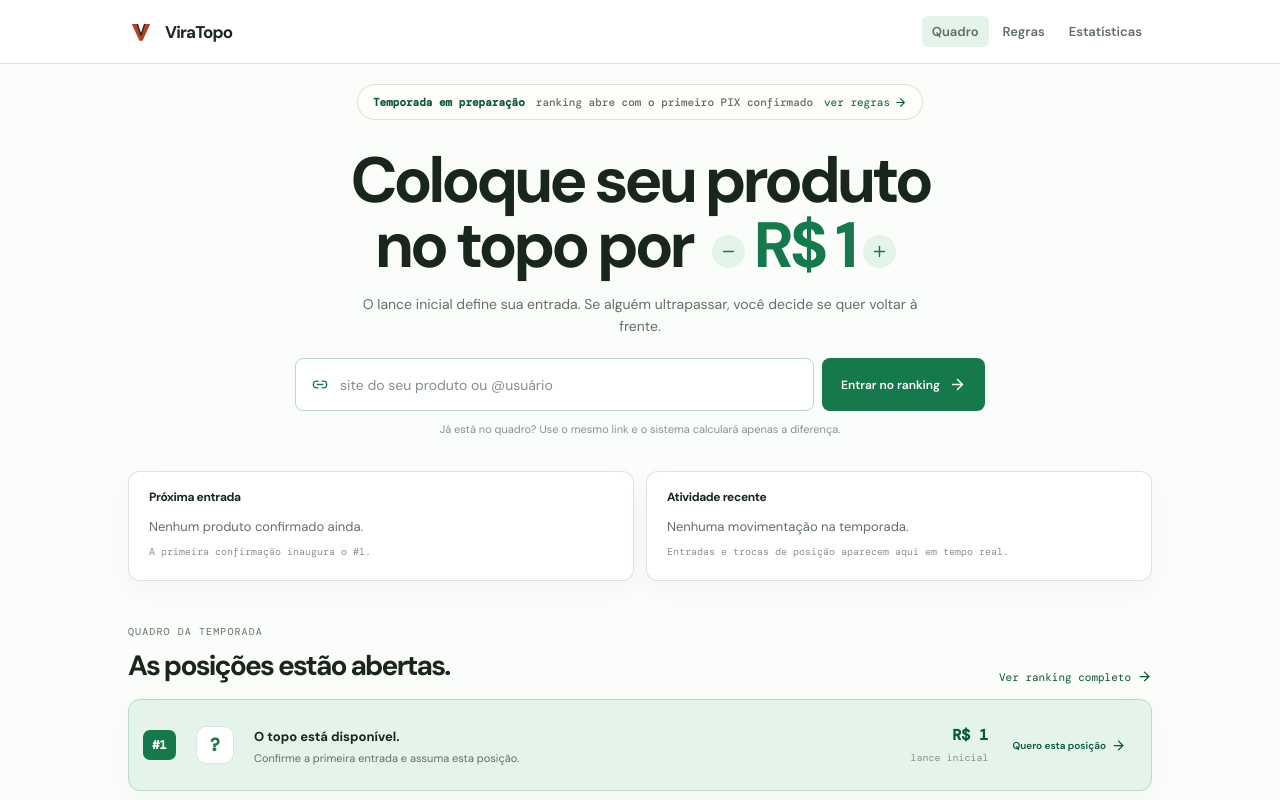
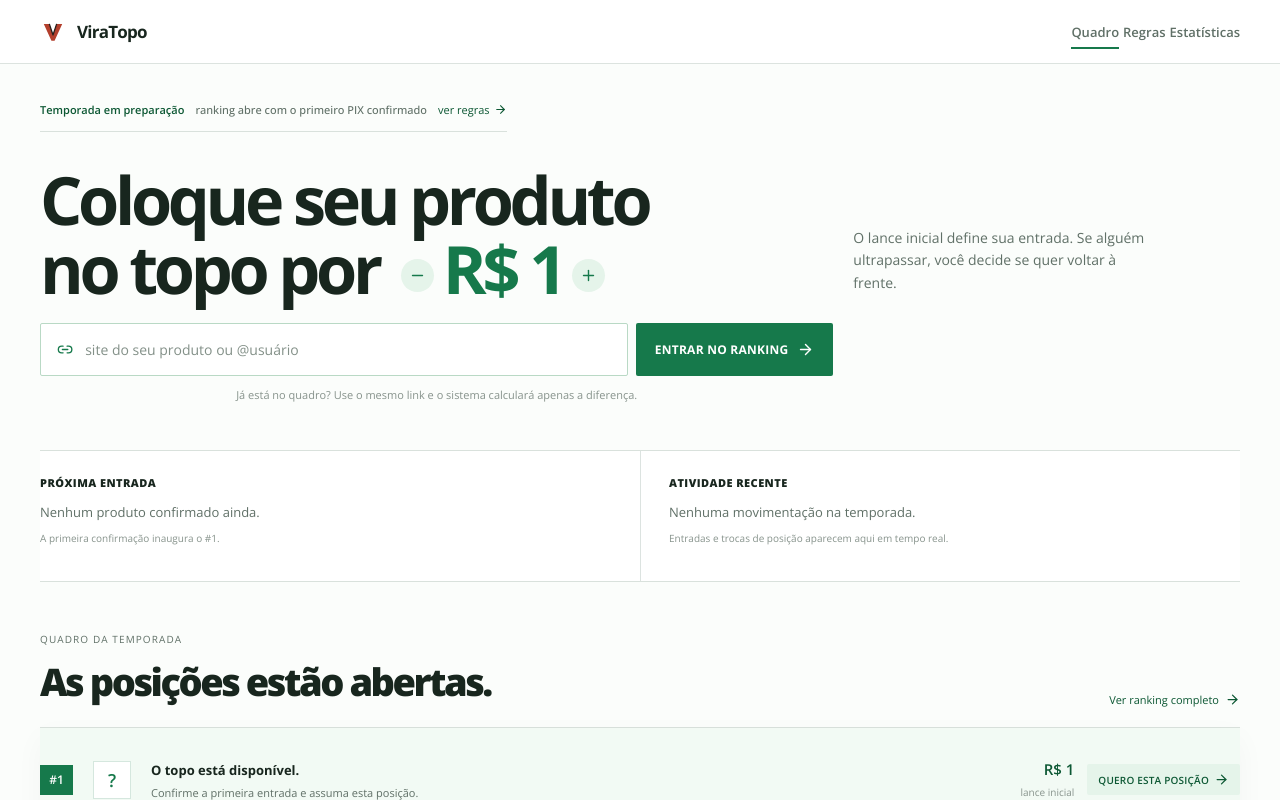
Before and after one commit to mccall9/viratopo, a Next.js app: page / in a window 1280 px wide. Shown: the top 800 px of the page. Built offline with nearby package versions, Linux system fonts and the light colour scheme.

Commit message:
design: adopt Dino-inspired editorial grid

```diff
--- /dev/null
+++ b/src/app/dino-grid.css
@@ -0,0 +1,74 @@
+/* Editorial grid inspired by the Dino Blog's information rhythm, adapted to ViraTopo. */
+:root { --grid-max: 1200px; --grid-gutter: 24px; --grid-gap: 20px; }
+
+.arena-nav, .lance-app .arena-nav {
+  padding-inline: max(var(--grid-gutter), calc((100vw - var(--grid-max)) / 2));
+  background: rgba(255,255,255,.97);
+}
+.arena-logo { font-weight: 800; letter-spacing: -.045em; }
+.arena-nav nav { gap: 18px; }
+.arena-nav nav a, .lance-app .arena-nav nav a { padding: 8px 0; border-radius: 0; font-size: 13px; }
+.arena-nav nav a:hover, .arena-nav nav .active { background: transparent; color: var(--signal); box-shadow: inset 0 -2px var(--signal); }
+
+.lance-hero, .lance-status, .lance-board, .page-head, .ranking-layout, .ranking-callout,
+.metric-row, .data-stage, .panel-board, .panel-cta, .policy-shell, .not-found-shell, .arena-footer {
+  width: min(var(--grid-max), calc(100% - (var(--grid-gutter) * 2)));
+}
+.lance-hero { max-width: var(--grid-max); display: grid; grid-template-columns: repeat(12, minmax(0, 1fr)); column-gap: var(--grid-gap); text-align: left; padding: 38px 0 48px; }
+.season-line { grid-column: 1 / -1; width: max-content; max-width: 100%; padding: 0 0 14px; border: 0; border-bottom: 1px solid var(--line); border-radius: 0; background: transparent; }
+.lance-hero h1 { grid-column: 1 / span 8; max-width: 760px; margin: 34px 0 20px; font-size: clamp(42px, 5.2vw, 74px); line-height: 1.03; letter-spacing: -.065em; }
+.lance-hero > p { grid-column: 9 / -1; align-self: end; margin: 0 0 29px; max-width: 300px; font-size: 14px; }
+.quick-entry { grid-column: 1 / span 8; width: 100%; margin: 0; }
+.lance-hero > small { grid-column: 1 / span 8; text-align: center; }
+.quick-entry label, .lance-submit { border-radius: 2px; }
+.lance-submit { text-transform: uppercase; letter-spacing: .02em; font-weight: 700; }
+
+.lance-status { max-width: var(--grid-max); display: grid; grid-template-columns: repeat(12, minmax(0,1fr)); gap: 0; margin-bottom: 24px; border-top: 1px solid var(--line); border-bottom: 1px solid var(--line); }
+.lance-status article { grid-column: span 6; min-height: 130px; padding: 24px 0; border: 0; border-radius: 0; box-shadow: none; }
+.lance-status article + article { padding-left: 28px; border-left: 1px solid var(--line); }
+.lance-status h2 { text-transform: uppercase; letter-spacing: .04em; font-size: 11px; font-weight: 800; }
+
+.lance-board { max-width: var(--grid-max); margin-bottom: 64px; }
+.board-heading { padding: 20px 0; border-bottom: 1px solid var(--line); }
+.board-heading h2 { font-size: clamp(26px, 3vw, 38px); font-weight: 800; }
+.lance-board ol { gap: 0; }
+.lance-board li, .lance-board li.first-slot { min-height: 104px; border: 0; border-bottom: 1px solid var(--line); border-radius: 0; background: transparent; padding: 18px 0; }
+.lance-board li.first-slot { background: #f2faf4; }
+.lance-board li > b, .slot-icon { border-radius: 0; }
+.lance-board li button { border-radius: 2px; text-transform: uppercase; letter-spacing: .02em; }
+
+.page-head { max-width: var(--grid-max); min-height: 300px; display: grid; grid-template-columns: repeat(12, minmax(0, 1fr)); gap: var(--grid-gap); align-items: end; padding: 56px 0 42px; }
+.page-head > div:first-child { grid-column: 1 / span 8; }
+.page-head h1 { font-size: clamp(42px, 5.1vw, 72px); font-weight: 800; letter-spacing: -.07em; }
+.page-head > :last-child:not(:first-child) { grid-column: 10 / -1; justify-self: stretch; }
+.season-chip, .data-status { border-radius: 0; box-shadow: none; }
+.ranking-layout, .data-stage { max-width: var(--grid-max); border-radius: 0; }
+.ranking-callout, .panel-cta { max-width: var(--grid-max); border-radius: 0; box-shadow: none; }
+.metric-row, .panel-board { max-width: var(--grid-max); gap: 0; border-top: 1px solid var(--line); border-bottom: 1px solid var(--line); }
+.metric-row article, .panel-board article { border: 0; border-radius: 0; box-shadow: none; }
+.metric-row article + article, .panel-board article + article { border-left: 1px solid var(--line); }
+
+.policy-shell { max-width: var(--grid-max); }
+.policy-header { max-width: 820px; padding-top: 66px; }
+.policy-header h1, .not-found-shell h1 { font-weight: 800; letter-spacing: -.07em; }
+.policy-layout { grid-template-columns: repeat(12, minmax(0,1fr)); gap: var(--grid-gap); }
+.policy-layout aside { grid-column: 1 / span 3; }
+.policy-content { grid-column: 5 / span 7; max-width: none; }
+.not-found-shell { max-width: var(--grid-max); }
+.arena-footer { max-width: var(--grid-max); }
+
+@media (max-width: 820px) {
+  :root { --grid-gutter: 16px; }
+  .arena-nav nav { gap: 13px; }
+  .lance-hero { display: block; padding-top: 28px; }
+  .season-line { display: flex; width: 100%; margin-bottom: 26px; }
+  .lance-hero h1 { margin-top: 0; }
+  .lance-hero > p { margin-bottom: 22px; }
+  .lance-status { display: block; }
+  .lance-status article + article { padding-left: 0; border-left: 0; border-top: 1px solid var(--line); }
+  .page-head { display: flex; padding-top: 45px; }
+  .metric-row, .panel-board { display: block; }
+  .metric-row article + article, .panel-board article + article { border-left: 0; border-top: 1px solid var(--line); }
+  .policy-layout { display: block; }
+  .policy-content { margin-top: 34px; }
+}
--- a/src/app/font-swap.css
+++ b/src/app/font-swap.css
@@ -1,8 +1,8 @@
-@import url("https://fonts.googleapis.com/css2?family=DM+Mono:wght@400;500&family=DM+Sans:opsz,wght@9..40,400..700&display=swap");
+@import url("https://fonts.googleapis.com/css2?family=Open+Sans:ital,wght@0,400;0,500;0,600;0,700;0,800;1,400;1,600&display=swap");
 
 :root {
-  --display: "DM Sans", Arial, sans-serif;
-  --mono: "DM Mono", "SFMono-Regular", Consolas, monospace;
+  --display: "Open Sans", Arial, sans-serif;
+  --mono: "Open Sans", Arial, sans-serif;
 }
 
 body {
@@ -21,10 +21,10 @@ body {
 .lance-hero h1,
 .board-heading h2,
 .lance-explainer h2 {
-  font-weight: 720;
+  font-weight: 800;
   letter-spacing: -0.065em;
 }
 
 .lance-app .arena-nav nav a {
-  font-weight: 650;
+  font-weight: 700;
 }
--- a/src/app/layout.tsx
+++ b/src/app/layout.tsx
@@ -8,6 +8,7 @@ import "./policy-pages.css";
 import "./lance-ui.css";
 import "./font-swap.css";
 import "./standard-pages.css";
+import "./dino-grid.css";
 
 export const metadata: Metadata = {
   title: "ViraTopo — a edição onde produtos disputam espaço",
```
